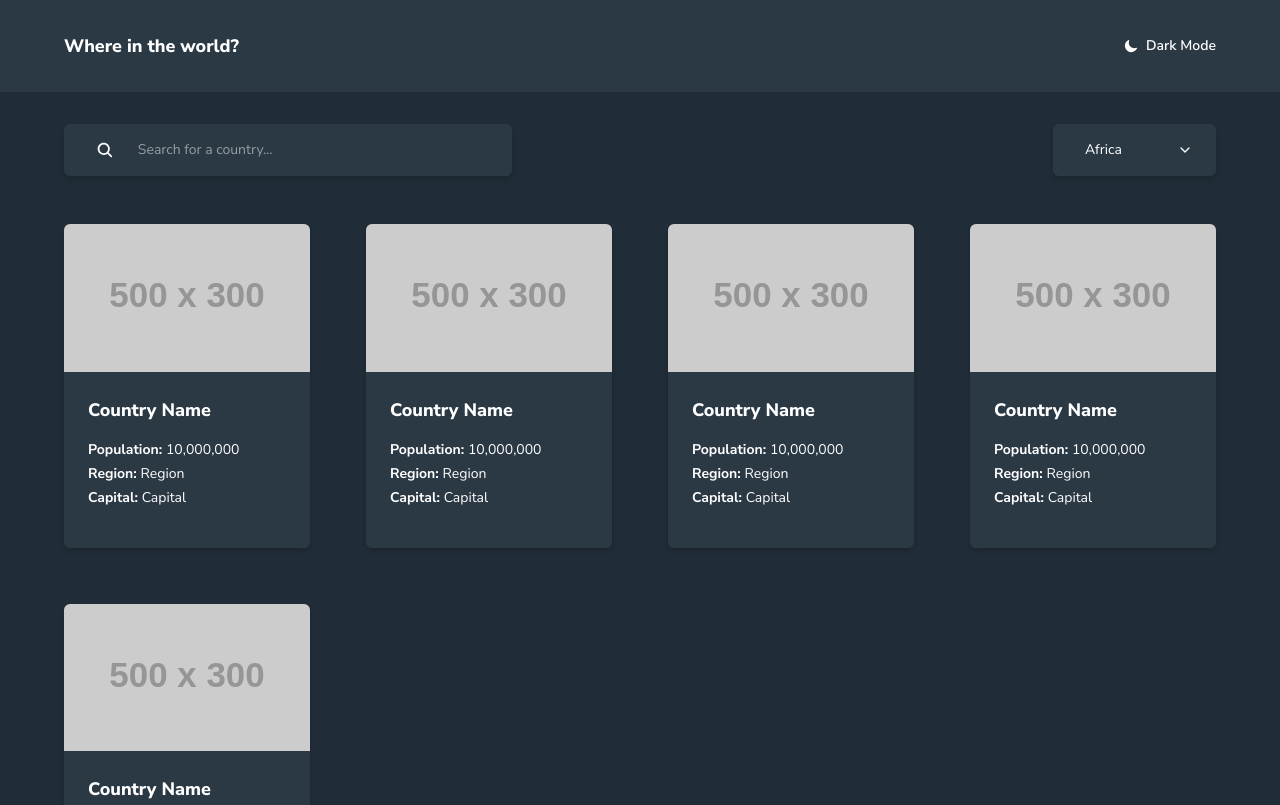
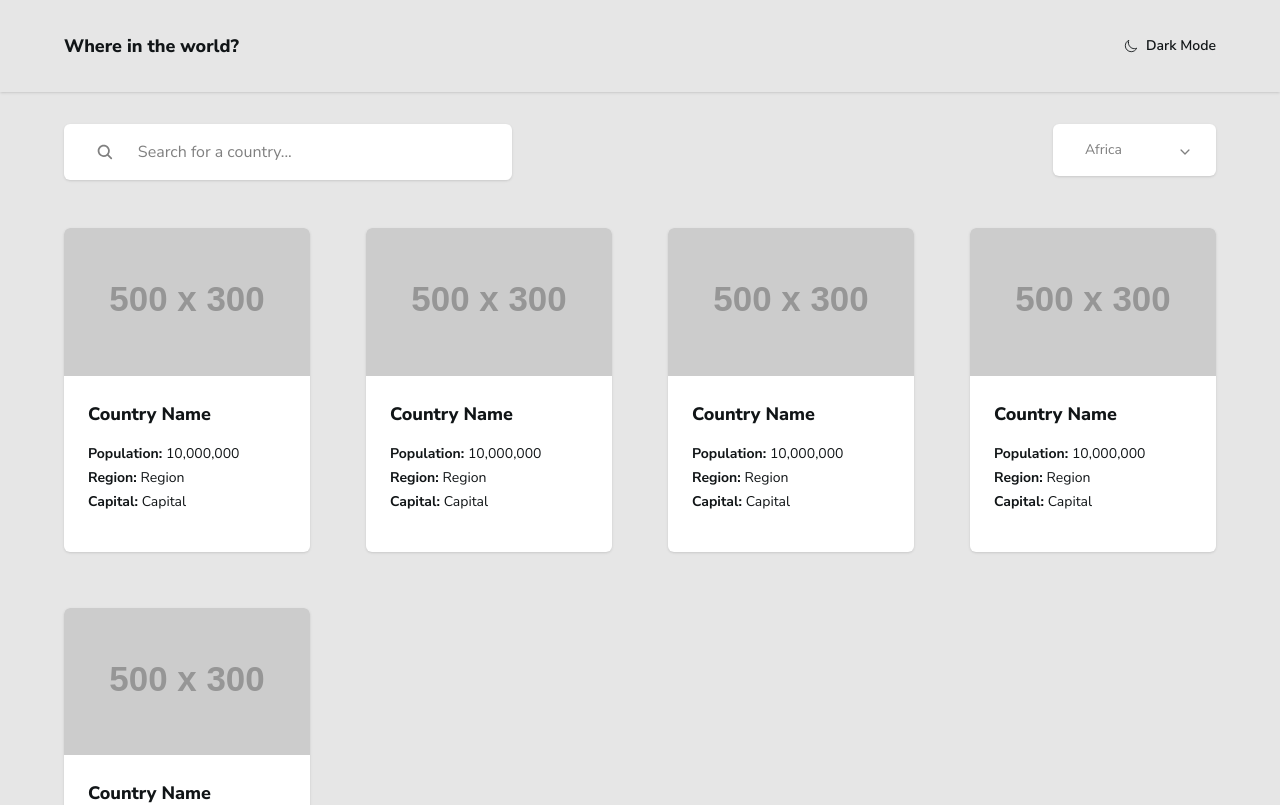
Before and after one commit to marcodamianperez/frontend-mentor-challenges, a React (Vite) app in the folder 05-rest-countries-api-with-color-theme-switcher/: page / in a window 1280 px wide. Shown: the top 805 px of the page. Built offline with nearby package versions, Linux system fonts and the light colour scheme.

Commit message:
refactor(rest-countries): rename classes to implement light/dark mode

```diff
--- a/05-rest-countries-api-with-color-theme-switcher/src/components/CountryCard.tsx
+++ b/05-rest-countries-api-with-color-theme-switcher/src/components/CountryCard.tsx
@@ -6,12 +6,11 @@ function CountryCard() {
   return (
     <Link
       to={`/country/${countryName}`}
-      className="max-w-3xs sm:max-w-full bg-dark-mode-element mx-auto pb-4 rounded-md overflow-hidden shadow-md"
+      className="max-w-3xs sm:max-w-full bg-dark-mode-text-light-mode-element dark:bg-dark-mode-element mx-auto pb-4 rounded-md overflow-hidden shadow-sm hover:shadow-md transition-shadow"
     >
-      <div>
-        <img src="https://placehold.co/500x300" alt="flag" />
-      </div>
-      <div className="p-6 flex flex-col gap-1 text-white">
+      <img src="https://placehold.co/500x300" alt="flag" />
+
+      <div className="p-6 flex flex-col gap-1 text-light-mode-text dark:text-dark-mode-text-light-mode-element">
         <h2 className="font-extrabold text-lg pb-3">Country Name</h2>
         <p>
           <span className="font-bold">Population: </span>10,000,000
--- a/05-rest-countries-api-with-color-theme-switcher/src/components/Filter.tsx
+++ b/05-rest-countries-api-with-color-theme-switcher/src/components/Filter.tsx
@@ -2,8 +2,8 @@ import { IoChevronDown } from "react-icons/io5";
 
 function Filter() {
   return (
-    <div className="relative text-white">
-      <select className="bg-dark-mode-element px-8 py-4 rounded-md appearance-none w-full focus:outline-none shadow-md">
+    <div className="relative text-light-mode-input dark:text-dark-mode-text-light-mode-element">
+      <select className="bg-dark-mode-text-light-mode-element dark:bg-dark-mode-element px-8 py-4 rounded-md appearance-none w-full outline-none shadow-sm hover:shadow-md transition-shadow">
         <option hidden disabled value="">
           Filter by Region
         </option>
--- a/05-rest-countries-api-with-color-theme-switcher/src/components/Navbar.tsx
+++ b/05-rest-countries-api-with-color-theme-switcher/src/components/Navbar.tsx
@@ -1,4 +1,4 @@
-import { IoMoon } from "react-icons/io5";
+import { IoMoonOutline } from "react-icons/io5";
 
 type NavbarProps = {
   title: string;
@@ -6,11 +6,11 @@ type NavbarProps = {
 
 function Navbar({ title }: NavbarProps) {
   return (
-    <header className="bg-dark-mode-element text-white shadow-md text-sm">
+    <header className="bg-light-mode-bg dark:bg-dark-mode-element text-light-mode-text dark:text-dark-mode-text-light-mode-element shadow-sm text-sm relative">
       <nav className="flex justify-between w-[90%] max-w-6xl m-auto py-8">
         <span className="font-extrabold sm:text-base lg:text-lg">{title}</span>
         <button className="font-semibold flex gap-2 items-center cursor-pointer">
-          <IoMoon />
+          <IoMoonOutline />
           <span>Dark Mode</span>
         </button>
       </nav>
--- a/05-rest-countries-api-with-color-theme-switcher/src/components/SearchBar.tsx
+++ b/05-rest-countries-api-with-color-theme-switcher/src/components/SearchBar.tsx
@@ -4,10 +4,14 @@ function SearchBar() {
   return (
     <label
       htmlFor="search"
-      className="text-white bg-dark-mode-element px-8 py-4 flex items-center gap-6 rounded-md shadow-md lg:w-md"
+      className="text-light-mode-input dark:text-dark-mode-text-light-mode-element bg-dark-mode-text-light-mode-element dark:bg-dark-mode-element px-8 py-4 flex items-center gap-6 rounded-md shadow-sm hover:shadow-md transition-shadow lg:w-md"
     >
       <IoSearch className="text-xl" />
-      <input id="search" className="text-inherit outline-none w-full" placeholder="Search for a country..." />
+      <input
+        id="search"
+        className="outline-none w-full md:text-base placeholder:text-light-mode-input"
+        placeholder="Search for a country..."
+      />
     </label>
   );
 }
--- a/05-rest-countries-api-with-color-theme-switcher/src/index.css
+++ b/05-rest-countries-api-with-color-theme-switcher/src/index.css
@@ -7,5 +7,8 @@
   --color-dark-mode-bg: hsl(207 26% 17%);
   --color-light-mode-text: hsl(200 15% 8%);
   --color-light-mode-input: hsl(0 0% 50%);
-  --color-light-mode-bg: hsl(0 0% 99%);
+  --color-light-mode-bg: hsl(0 0% 90%);
+  --color-dark-mode-text-light-mode-element: hsl(0, 100%, 100%);
 }
+
+@custom-variant dark (&:where(.dark, .dark *));
--- a/05-rest-countries-api-with-color-theme-switcher/src/pages/CountryDetail.tsx
+++ b/05-rest-countries-api-with-color-theme-switcher/src/pages/CountryDetail.tsx
@@ -6,18 +6,18 @@ function CountryDetail() {
   const navigate = useNavigate();
   const { countryName } = useParams();
   return (
-    <div className="bg-dark-mode-bg text-white text-sm h-screen">
+    <div className="bg-light-mode-bg dark:bg-dark-mode-bg text-light-mode-text dark:text-white text-sm h-screen">
       <div className="py-10 w-[85%] max-w-6xl mx-auto sm:w-[90%] md:py-18">
         <button
           onClick={() => navigate(-1)}
-          className="flex items-center gap-2 bg-dark-mode-element py-1 px-6 rounded-xs shadow-md mb-16 cursor-pointer md:py-2"
+          className="flex items-center gap-2 bg-dark-mode-text-light-mode-element dark:bg-dark-mode-element py-1 px-6 rounded-xs shadow-sm hover:shadow-md transition-shadow mb-16 cursor-pointer md:py-2"
         >
           <IoArrowBack />
           <span>Back</span>
         </button>
 
         <div className="flex flex-col gap-12 md:flex-row md:gap-18 md:justify-between lg:gap-26">
-          <img src="https://placehold.co/500x300" alt="flag" className="max-w-md shadow-md" />
+          <img src="https://placehold.co/500x300" alt="flag" className="max-w-md shadow-sm" />
           <div className="grid grid-cols-1 gap-10 lg:grid-cols-2">
             <h1 className="font-extrabold text-2xl lg:col-span-full">{countryName}</h1>
             <div className="flex flex-col gap-2.5">
@@ -51,13 +51,13 @@ function CountryDetail() {
             <div className="flex flex-col gap-3 lg:col-span-full lg:flex-row">
               <h2 className="font-bold text-base">Border Countries:</h2>
               <div className="flex gap-2 flex-wrap text-xs">
-                <span className="flex items-center gap-2 bg-dark-mode-element py-1 px-6 rounded-xs shadow-md">
+                <span className="flex items-center gap-2 bg-dark-mode-text-light-mode-element dark:bg-dark-mode-element py-1 px-6 rounded-xs shadow-sm hover:shadow-md transition-shadow cursor-pointer">
                   Country1
                 </span>
-                <span className="flex items-center gap-2 bg-dark-mode-element py-1 px-6 rounded-xs shadow-md">
+                <span className="flex items-center gap-2 bg-dark-mode-text-light-mode-element dark:bg-dark-mode-element py-1 px-6 rounded-xs shadow-sm hover:shadow-md transition-shadow cursor-pointer">
                   Country2
                 </span>
-                <span className="flex items-center gap-2 bg-dark-mode-element py-1 px-6 rounded-xs shadow-md">
+                <span className="flex items-center gap-2 bg-dark-mode-text-light-mode-element dark:bg-dark-mode-element py-1 px-6 rounded-xs shadow-sm hover:shadow-md transition-shadow cursor-pointer">
                   Country3
                 </span>
               </div>
--- a/05-rest-countries-api-with-color-theme-switcher/src/pages/Home.tsx
+++ b/05-rest-countries-api-with-color-theme-switcher/src/pages/Home.tsx
@@ -4,7 +4,7 @@ import SearchBar from "../components/SearchBar";
 
 function Home() {
   return (
-    <div className="text-sm bg-dark-mode-bg py-8 flex flex-col gap-12">
+    <div className="text-sm bg-light-mode-bg dark:bg-dark-mode-bg py-8 flex flex-col gap-12">
       <div className="flex flex-col gap-8 w-[90%] max-w-6xl mx-auto sm:flex-row sm:justify-between">
         <SearchBar />
         <Filter />
```
